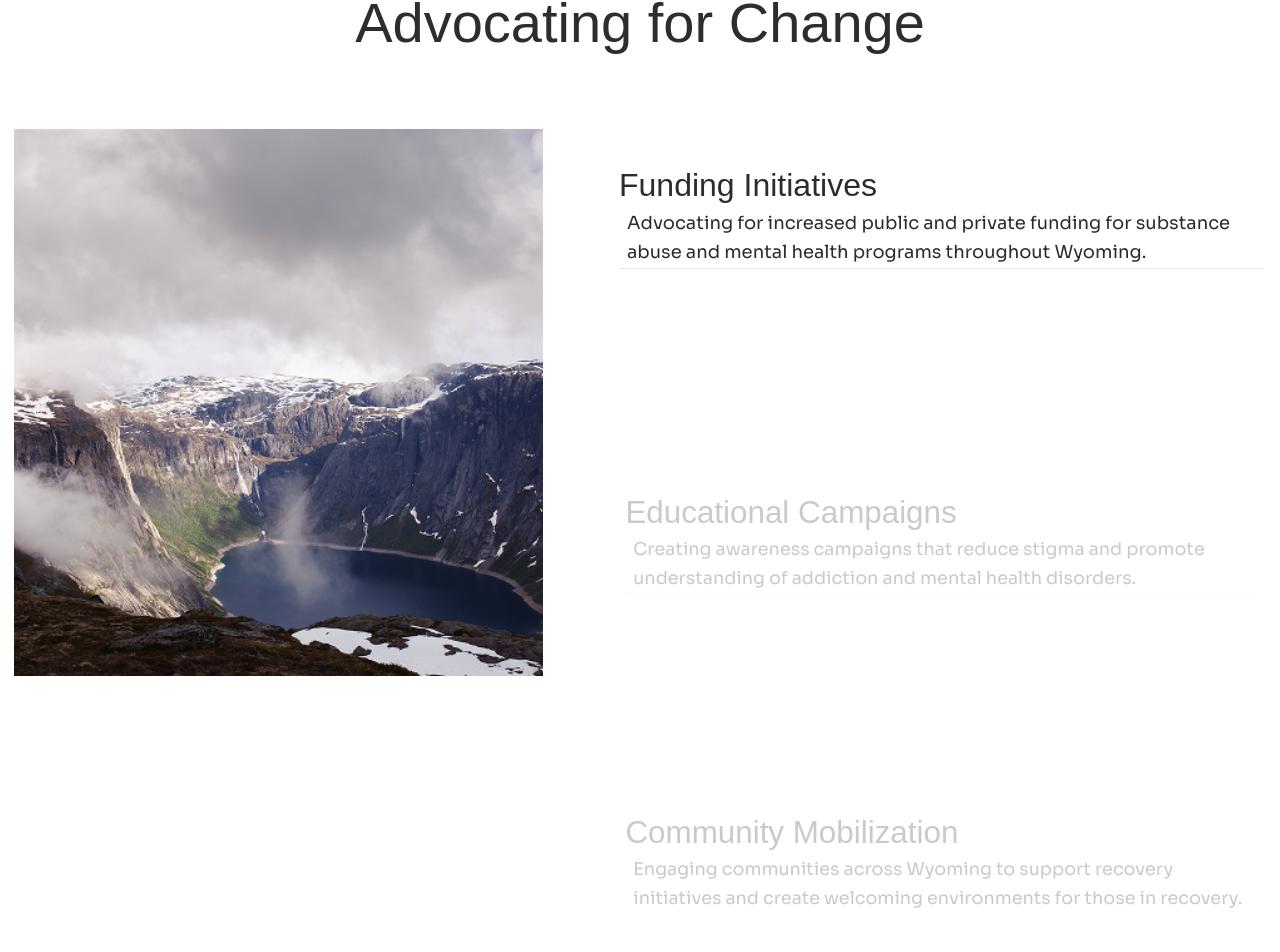
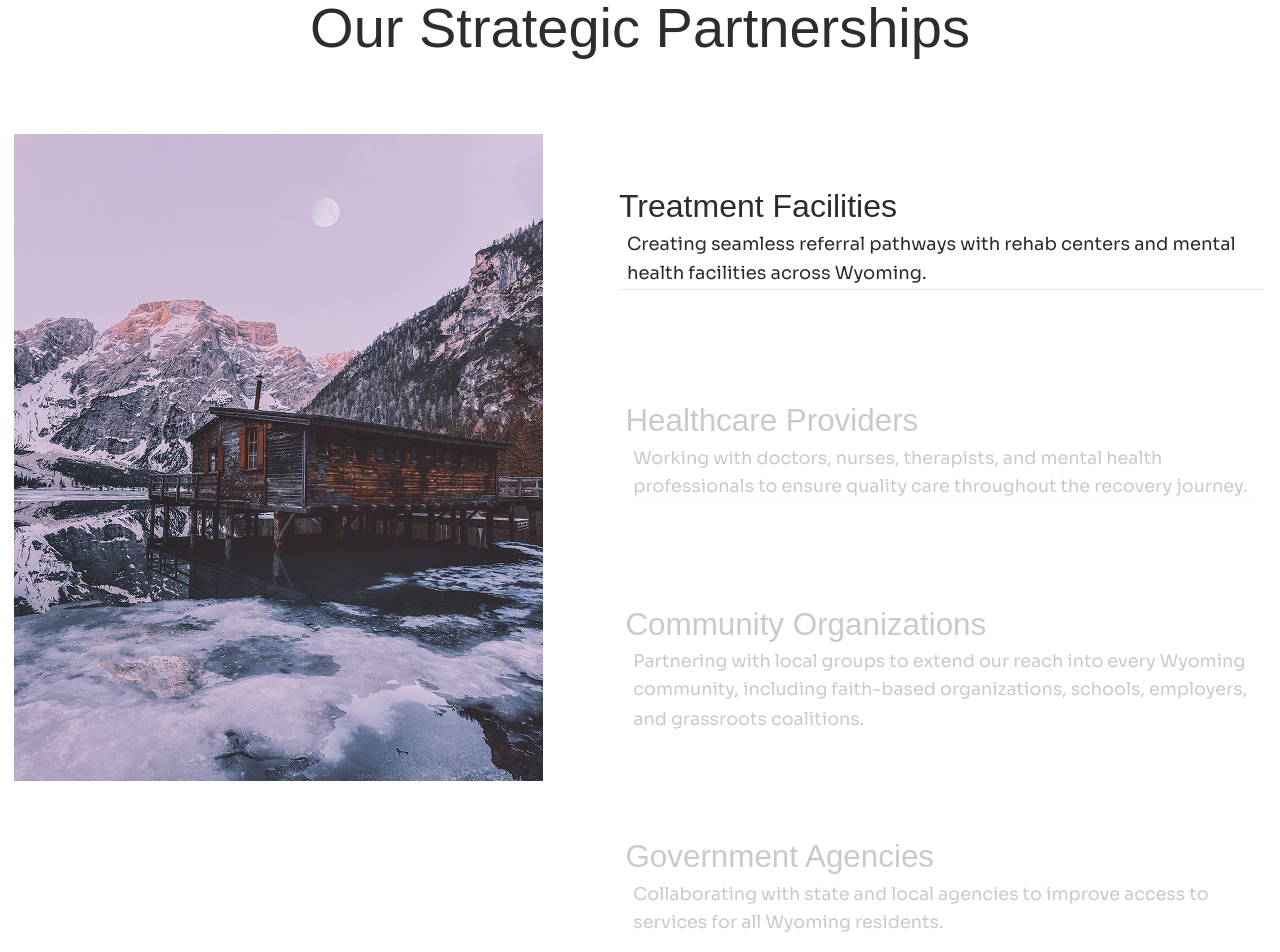
Before and after one commit to AdeJulius46/anime, a Next.js app: page /Landing/Advocating in a window 1280 px wide. Shown: the part 98-1050 px from the top of the page. Built offline with nearby package versions, Linux system fonts and the light colour scheme; a web font is replaced by a local one.

Commit message:
testing the changes

```diff
--- a/src/app/Landing/Activenews/page.tsx
+++ b/src/app/Landing/Activenews/page.tsx
@@ -1,4 +1,5 @@
 import React from 'react'
+import Link from 'next/link'
 
 function Activenews() {
   return (
@@ -10,11 +11,15 @@ function Activenews() {
             <div className='flex flex-col  md:flex-row  gap-8  px-4'>
                 <div className='flex flex-col  gap-2'>
                     <img  src="/Frame.png"/>
+                    <Link href="https://www.powelltribune.com/stories/of-course-i-said-no,171151">
                     <p className='font-[600] text-black  md:text-[20px] underline  cursor-pointer'>Of course, I said no</p>
+                    </Link>
                 </div>
                 <div className='flex flex-col gap-2'>
                     <img  src="/Frame.png"/>
+                    <Link href="https://www.powelltribune.com/stories/of-course-i-said-no,171151">
                     <p className='font-[600] text-black  md:text-[20px] underline  cursor-pointer'>A helping hand up to start again: <br/>  Jackie Fales</p>
+                    </Link>
                 </div>
             </div>
 
--- a/src/app/Landing/Advocating/page.tsx
+++ b/src/app/Landing/Advocating/page.tsx
@@ -1,83 +1,102 @@
 "use client";
 
-import { motion, useScroll, useTransform, AnimatePresence } from "framer-motion";
+import { motion, AnimatePresence } from "framer-motion";
 import React, { useRef, useState, useEffect } from "react";
 
 const partnershipItems = [
   {
-    title: "Funding Initiatives",
+    title: "Treatment Facilities",
     description:
-      "Advocating for increased public and private funding for substance abuse and mental health programs throughout Wyoming. ",
-    image:
-      "/Frame 14 (4).png",
+      "Creating seamless referral pathways with rehab centers and mental health facilities across Wyoming.",
+    image: "/Frame 14.png",
   },
   {
-    title: "Educational Campaigns",
+    title: "Healthcare Providers",
     description:
-      "Creating awareness campaigns that reduce stigma and promote understanding of addiction and mental health disorders. ",
-    image:
-      "/Frame 14 (5).png",
+      "Working with doctors, nurses, therapists, and mental health professionals to ensure quality care throughout the recovery journey.",
+    image: "/Frame 14 (1).png",
   },
   {
-    title: "Community Mobilization",
+    title: "Community Organizations",
     description:
-      "Engaging communities across Wyoming to support recovery initiatives and create welcoming environments for those in recovery. ",
-    image:
-      "/Frame 14 (6).png",
+      "Partnering with local groups to extend our reach into every Wyoming community, including faith-based organizations, schools, employers, and grassroots coalitions.",
+    image: "/Frame 14 (2).png",
+  },
+  {
+    title: "Government Agencies",
+    description:
+      "Collaborating with state and local agencies to improve access to services for all Wyoming residents.",
+    image: "/Frame 14 (3).png",
   },
 ];
 
 export default function OurPartner() {
   const containerRef = useRef<HTMLDivElement | null>(null);
-  const [ activeIndex, setActiveIndex] = useState(0);
+  const [activeIndex, setActiveIndex] = useState(-1); // start inactive
 
-  // track scroll progress of the right column
-  const { scrollYProgress } = useScroll({
-    target: containerRef,
-    offset: ["start start", "end center"],
-  });
+  // IntersectionObserver to trigger image change only when item fully in view
+  useEffect(() => {
+    const elements = document.querySelectorAll(".partner-item");
 
-  // map scroll progress to index changes
-  const total = partnershipItems.length;
-  const sectionPoints = partnershipItems.map((_, i) => i / (total - 1));
+    const observer = new IntersectionObserver(
+      (entries) => {
+        entries.forEach((entry) => {
+          if (entry.isIntersecting) {
+            const idx = Number(entry.target.getAttribute("data-index"));
+            setActiveIndex(idx);
+          }
+        });
+      },
+      {
+        threshold: 0.7, // require 60% of the item visible
+        rootMargin: "0px 0px -20% 0px",
+      }
+    );
 
-  useEffect(() => {
-  const unsubscribe = scrollYProgress.on("change", (v) => {
-    const sectionHeight = 1 / total;
-    const index = Math.floor(v / (sectionHeight * 0.5)); // trigger sooner (0.5 = 50% threshold)
-    const clamped = Math.max(0, Math.min(index, total - 1));
-    setActiveIndex(clamped);
-  });
-  return () => unsubscribe();
-}, [scrollYProgress, total]);
+    elements.forEach((el) => observer.observe(el));
+    return () => elements.forEach((el) => observer.unobserve(el));
+  }, []);
 
   return (
     <section
-      id="Advocating-for-Change"
-      className="relative w-full bg-white flex flex-col items-center py-16"
+      id="white-section Our-Strategic-Partnership"
+      className="relative w-full bg-white flex flex-col items-center md:py-16"
     >
-      <h2 className="text-[32px] mt-[15px] w-64 md:w-full md:text-[56px] font-serif text-[#2D2D2D] text-center mb-16
-      " id="white-section">
-       Advocating for Change
+      <h2 className="text-[32px] w-64 mt-[20px] md:w-full md:text-[56px] font-serif text-[#2D2D2D] text-center mb-16">
+        Our Strategic Partnerships
       </h2>
 
       <div
         ref={containerRef}
-        className="relative flex w-full max-w-[1352px] gap-[46px] min-h-[60vh] md:min-h-[230vh]"
+        className="relative flex w-full max-w-[1352px] gap-[46px] md:min-h-[220vh]"
       >
         {/* Left pinned image */}
         <div className="flex-1 flex justify-center">
-
-          <div className="sticky top-24 w-[529px] h-[547px] hidden md:flex overflow-hidden">
+          <div className="sticky top-24 w-[529px] h-[647px] hidden md:flex overflow-hidden">
             <AnimatePresence mode="wait">
               <motion.img
                 key={activeIndex}
-                src={partnershipItems[activeIndex].image}
-                alt={partnershipItems[activeIndex].title}
+                src={
+                  activeIndex >= 0
+                    ? partnershipItems[activeIndex].image
+                    : partnershipItems[0].image
+                }
+                alt={
+                  activeIndex >= 0
+                    ? partnershipItems[activeIndex].title
+                    : partnershipItems[0].title
+                }
                 initial={{ opacity: 0, scale: 1.05, y: 20 }}
-                animate={{ opacity: 1, scale: 1, y: 0 }}
+                animate={{
+                  opacity: activeIndex >= 0 ? 1 : 0,
+                  scale: 1,
+                  y: 0,
+                }}
                 exit={{ opacity: 0, scale: 0.98, y: -20 }}
-                transition={{ duration: 0.6, ease: [0.22, 1, 0.36, 1] }}
+                transition={{
+                  duration: 0.6,
+                  ease: [0.22, 1, 0.36, 1],
+                }}
                 className="absolute inset-0 w-full h-full object-cover"
               />
             </AnimatePresence>
@@ -85,22 +104,22 @@ export default function OurPartner() {
         </div>
 
         {/* Right scroll column */}
-        <div className="w-[677px] flex flex-col px-4">
+        <div className="w-[677px] flex flex-col">
           {partnershipItems.map((item, index) => (
             <motion.div
               key={index}
-              initial={{ opacity: 0, y: 10 }}
+              data-index={index}
+              className="partner-item flex flex-col py-12 px-4"
+              initial={{ opacity: 0, y: 5 }}
               animate={{
-                opacity:
-                  activeIndex === index || activeIndex > index ? 1 : 0.25,
-                y: activeIndex === index ? 0 : 5,
+                opacity: activeIndex === index ? 1 : 0.25,
+                y: activeIndex === index ? 0 : 10,
                 scale: activeIndex === index ? 1 : 0.98,
               }}
               transition={{
-                duration: 0.5,
+                duration: 0.7, // slightly slower for smoothness
                 ease: [0.22, 1, 0.36, 1],
               }}
-              className="flex flex-col   gap-0 py-8  md:h-[40vh]"
             >
               <h3 className="text-[20px] md:text-[32px] font-serif text-[#2c2c2c]">
                 {item.title}
@@ -109,7 +128,7 @@ export default function OurPartner() {
                 {item.description}
               </p>
               {index < partnershipItems.length - 1 && (
-                <div className="h-[1px] bg-gray-200 " />
+                <div className="h-[1px] bg-gray-200" />
               )}
             </motion.div>
           ))}
--- a/src/app/Landing/Header/Header.tsx
+++ b/src/app/Landing/Header/Header.tsx
@@ -32,7 +32,7 @@ const Header = () => {
   return (
     <>
       {/* HEADER */}
-      <header className="fixed top-0 w-[95%] md:w-full h-[58px] z-[50] flex justify-end" id="white-section">
+      <header className="fixed top-0 w-full h-[58px] z-[50] flex justify-end" id="white-section">
         <div className="w-full flex justify-end backdrop-blur-[21px] bg-[linear-gradient(135deg,rgba(255,255,255,0.2)_0%,rgba(255,255,255,0)_100%)]">
           <Button
             variant="ghost"
--- a/src/app/Landing/Hero/page.tsx
+++ b/src/app/Landing/Hero/page.tsx
@@ -20,10 +20,10 @@ const Hero = () => {
           duration:2,
           ease: [0.25, 1, 0.5, 1], // smooth cinematic ease
         }}
-      className="sticky  md:hidden   top-0 h-[90vh] md:h-screen bg-[url('/landing.png')] bg-cover bg-center bg-no-repeat flex justify-center  items-center"
+      className="sticky hidden   top-0 h-[90vh] md:h-screen bg-[url('/landing.png')] bg-cover bg-center bg-no-repeat flex justify-center  items-center"
     >
 
-      <div className="absolute bottom-0 left-0 w-[98%] md:w-full h-60 bg-gradient-to-t from-black/80 via-black/60 to-transparent rounded-b-lg" />
+      <div className="absolute bottom-0 left-0  w-full h-60 bg-gradient-to-t from-black/80 via-black/60 to-transparent rounded-b-lg" />
       {/* Hero content */}
       <div className="flex flex-col h-screen items-center justify-end text-center text-white md:px-[45px] gap-4  mb-60">
         <motion.h3 className="font-[400] text-[16px]   [font-family:'Sora',Helvetica]   w-64 md:w-full  md:text-[24px] "
--- a/src/app/Landing/Hero2/page.tsx
+++ b/src/app/Landing/Hero2/page.tsx
@@ -19,7 +19,7 @@ const { scrollYProgress } = useScroll({
   const opacity = useTransform(scrollYProgress, [0, 0.2, 1.5], [0, 1, 1]);
 
   return (
-    <section  ref={container}  className=" hidden md:block  h-[130vh] relative ">
+    <section  ref={container}  className=" h-[130vh] relative ">
 
     <section  className=" sticky  top-0 h-screen bg-[url('/landing.png')] bg-cover bg-center bg-no-repeat flex justify-center  items-center" >
      <div className="absolute bottom-0 left-0 w-full h-60 bg-gradient-to-t from-black/80 via-black/60 to-transparent rounded-b-lg" />
@@ -40,7 +40,7 @@ const { scrollYProgress } = useScroll({
         style={{ scale: scale4, opacity: opacity }}
          className="w-full h-[100vh] relative items-center  bg-white  flex justify-center ">
 
-            <div  className="   text-[#000] text-[25px] md:text-[30px] items-center justify-center flex jul">
+            <div  className="   text-[#000] text-[28px] md:text-[30px] items-center justify-center flex jul">
                 <h1 className="md:text-[140px] text-center md:leading-[1.5] font-serif uppercase
              bg-[url('/landing.png')] bg-cover bg-center
              text-transparent bg-clip-text">
--- a/src/app/Landing/Ourpartnership/page.tsx
+++ b/src/app/Landing/Ourpartnership/page.tsx
@@ -1,6 +1,6 @@
 "use client";
 
-import { motion, useScroll, useTransform, AnimatePresence } from "framer-motion";
+import { motion, AnimatePresence } from "framer-motion";
 import React, { useRef, useState, useEffect } from "react";
 
 const partnershipItems = [
@@ -32,40 +32,43 @@ const partnershipItems = [
 
 export default function OurPartner() {
   const containerRef = useRef<HTMLDivElement | null>(null);
-  const [activeIndex, setActiveIndex] = useState(0);
+  const [activeIndex, setActiveIndex] = useState(-1); // start inactive
 
-  // track scroll progress of the right column
-  const { scrollYProgress } = useScroll({
-    target: containerRef,
-   offset: ["start start", "end center"],
-  });
+  // IntersectionObserver to trigger image change only when item fully in view
+  useEffect(() => {
+    const elements = document.querySelectorAll(".partner-item");
 
-  // map scroll progress to index changes
-  const total = partnershipItems.length;
-  const sectionPoints = partnershipItems.map((_, i) => i / (total - 1));
+    const observer = new IntersectionObserver(
+      (entries) => {
+        entries.forEach((entry) => {
+          if (entry.isIntersecting) {
+            const idx = Number(entry.target.getAttribute("data-index"));
+            setActiveIndex(idx);
+          }
+        });
+      },
+      {
+        threshold: 0.7, // require 60% of the item visible
+        rootMargin: "0px 0px -20% 0px",
+      }
+    );
 
-  useEffect(() => {
-    const unsubscribe = scrollYProgress.on("change", (v) => {
-      const closestIndex = Math.round(v * (total - 1));
-      setActiveIndex(closestIndex);
-    });
-    return () => unsubscribe();
-  }, [scrollYProgress, total]);
+    elements.forEach((el) => observer.observe(el));
+    return () => elements.forEach((el) => observer.unobserve(el));
+  }, []);
 
   return (
     <section
-      id="Our-Strategic-Partnership"
+      id="white-section Our-Strategic-Partnership"
       className="relative w-full bg-white flex flex-col items-center md:py-16"
     >
-      <h2 className="text-[32px] w-64 mt-[20px] md:w-full md:text-[56px] font-serif text-[#2D2D2D] text-center mb-16"
-      id="white-section "
-      >
+      <h2 className="text-[32px] w-64 mt-[20px] md:w-full md:text-[56px] font-serif text-[#2D2D2D] text-center mb-16">
         Our Strategic Partnerships
       </h2>
 
       <div
         ref={containerRef}
-        className="relative flex w-full max-w-[1352px] gap-[46px] min-h-[80vh] md:min-h-[230vh]"
+        className="relative flex w-full max-w-[1352px] gap-[46px] md:min-h-[220vh]"
       >
         {/* Left pinned image */}
         <div className="flex-1 flex justify-center">
@@ -73,12 +76,27 @@ export default function OurPartner() {
             <AnimatePresence mode="wait">
               <motion.img
                 key={activeIndex}
-                src={partnershipItems[activeIndex].image}
-                alt={partnershipItems[activeIndex].title}
+                src={
+                  activeIndex >= 0
+                    ? partnershipItems[activeIndex].image
+                    : partnershipItems[0].image
+                }
+                alt={
+                  activeIndex >= 0
+                    ? partnershipItems[activeIndex].title
+                    : partnershipItems[0].title
+                }
                 initial={{ opacity: 0, scale: 1.05, y: 20 }}
-                animate={{ opacity: 1, scale: 1, y: 0 }}
+                animate={{
+                  opacity: activeIndex >= 0 ? 1 : 0,
+                  scale: 1,
+                  y: 0,
+                }}
                 exit={{ opacity: 0, scale: 0.98, y: -20 }}
-                transition={{ duration: 0.6, ease: [0.22, 1, 0.36, 1] }}
+                transition={{
+                  duration: 0.6,
+                  ease: [0.22, 1, 0.36, 1],
+                }}
                 className="absolute inset-0 w-full h-full object-cover"
               />
             </AnimatePresence>
@@ -86,22 +104,22 @@ export default function OurPartner() {
         </div>
 
         {/* Right scroll column */}
-        <div className="w-[677px] flex flex-col ">
+        <div className="w-[677px] flex flex-col">
           {partnershipItems.map((item, index) => (
             <motion.div
               key={index}
+              data-index={index}
+              className="partner-item flex flex-col py-12 px-4"
               initial={{ opacity: 0, y: 5 }}
               animate={{
-                opacity:
-                  activeIndex === index || activeIndex > index ? 1 : 0.25,
+                opacity: activeIndex === index ? 1 : 0.25,
                 y: activeIndex === index ? 0 : 10,
                 scale: activeIndex === index ? 1 : 0.98,
               }}
               transition={{
-                duration: 0.5,
+                duration: 0.7, // slightly slower for smoothness
                 ease: [0.22, 1, 0.36, 1],
               }}
-              className="flex flex-col   py-6  md:h-[50vh] px-4"
             >
               <h3 className="text-[20px] md:text-[32px] font-serif text-[#2c2c2c]">
                 {item.title}
@@ -110,7 +128,7 @@ export default function OurPartner() {
                 {item.description}
               </p>
               {index < partnershipItems.length - 1 && (
-                <div className="h-[1px] bg-gray-200 " />
+                <div className="h-[1px] bg-gray-200" />
               )}
             </motion.div>
           ))}
--- a/src/app/page.tsx
+++ b/src/app/page.tsx
@@ -26,10 +26,10 @@ export default function Home() {
 
   return (
     <div className="relative  bg-[#fff]">
-      <Hero />
+      {/* <Hero /> */}
       <Hero2 />
 
-        <section className="bg-[#fff]  md:mt-[-150px]">
+        <section className="bg-[#fff]  mt-[-290px] md:mt-[-150px]">
          <About />
         <Ourmission/>
         <Comprehensive />
```
Also changed, not shown: src/app/Landing/Comprehensive/page.tsx (+6 -3 lines).
